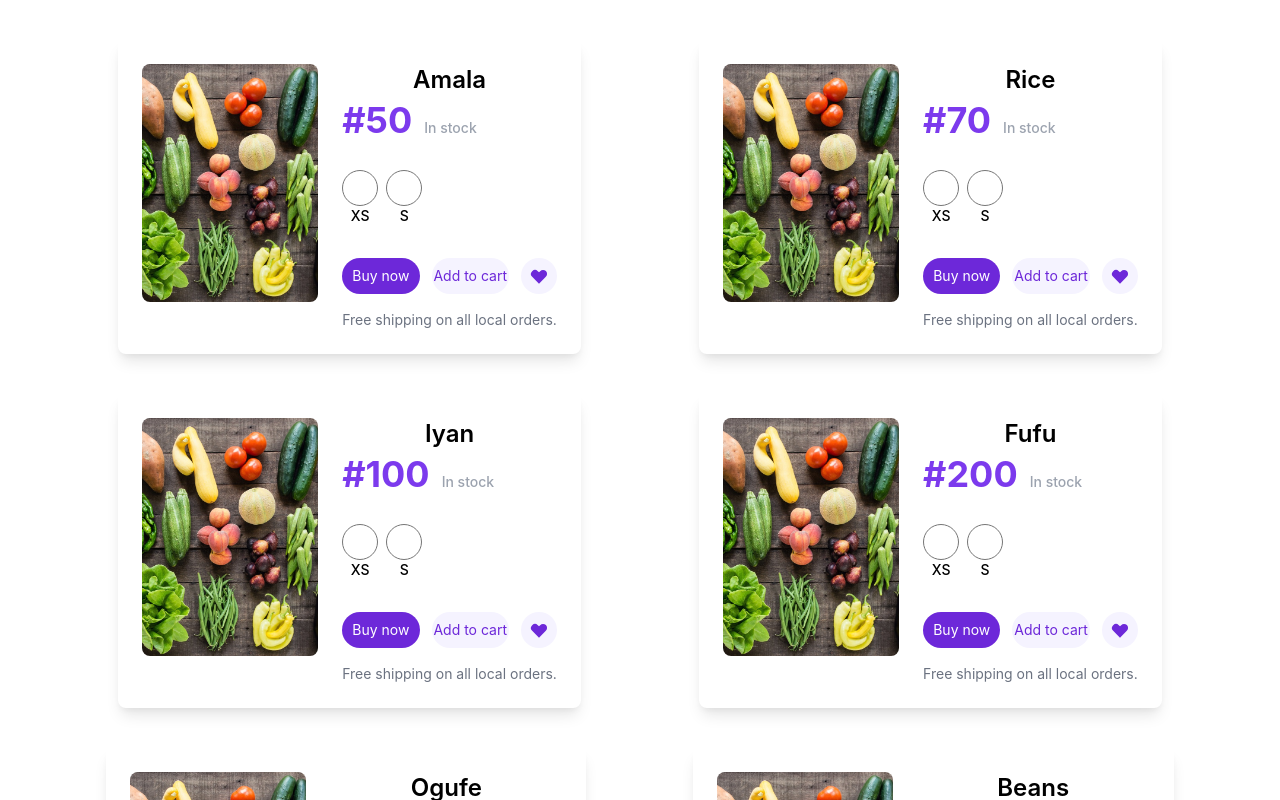
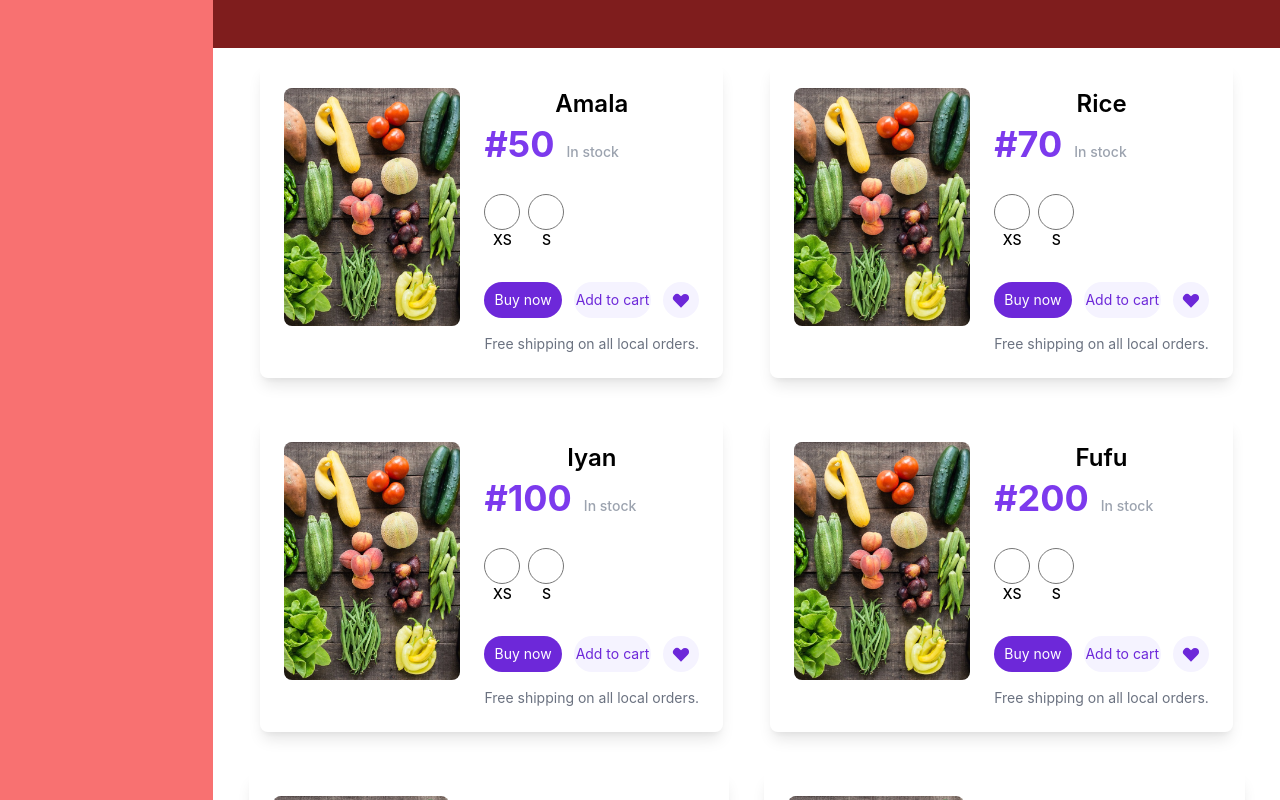
Before and after one commit to abu-hasib/buka-bytes, a React (Create React App) app: page /food in a window 1280 px wide. Shown: the top 800 px of the page. Built offline with nearby package versions, Linux system fonts and the light colour scheme.

Commit message:
grid setup for food dash

```diff
--- a/src/components/Food/index.js
+++ b/src/components/Food/index.js
@@ -12,7 +12,10 @@ const foodItems = [
 
 const Food = () => {
   return (
-    <div className="container mx-auto pt-10">
+    // <div className="container mx-auto">
+    <div className="grid grid-cols-12 grid-rows-2 h-screen">
+      <div className="bg-red-900 col-start-3 col-end-13 row-start-1 h-12 sticky z-50"></div>
+      <div className="col-start-3 col-end-13 row-start-1 pt-16 overflow-scroll min-h-screen">
         <div className="flex flex-wrap justify-evenly">
           {foodItems.map((item, key) => {
             return (
@@ -103,6 +106,9 @@ const Food = () => {
           })}
         </div>
       </div>
+      <div className="bg-red-400 row-start-1 col-span-2 min-h-screen"></div>
+    </div>
+    // </div>
   );
 };
 
```
Lines whose indentation alone changed are shown as unchanged.
